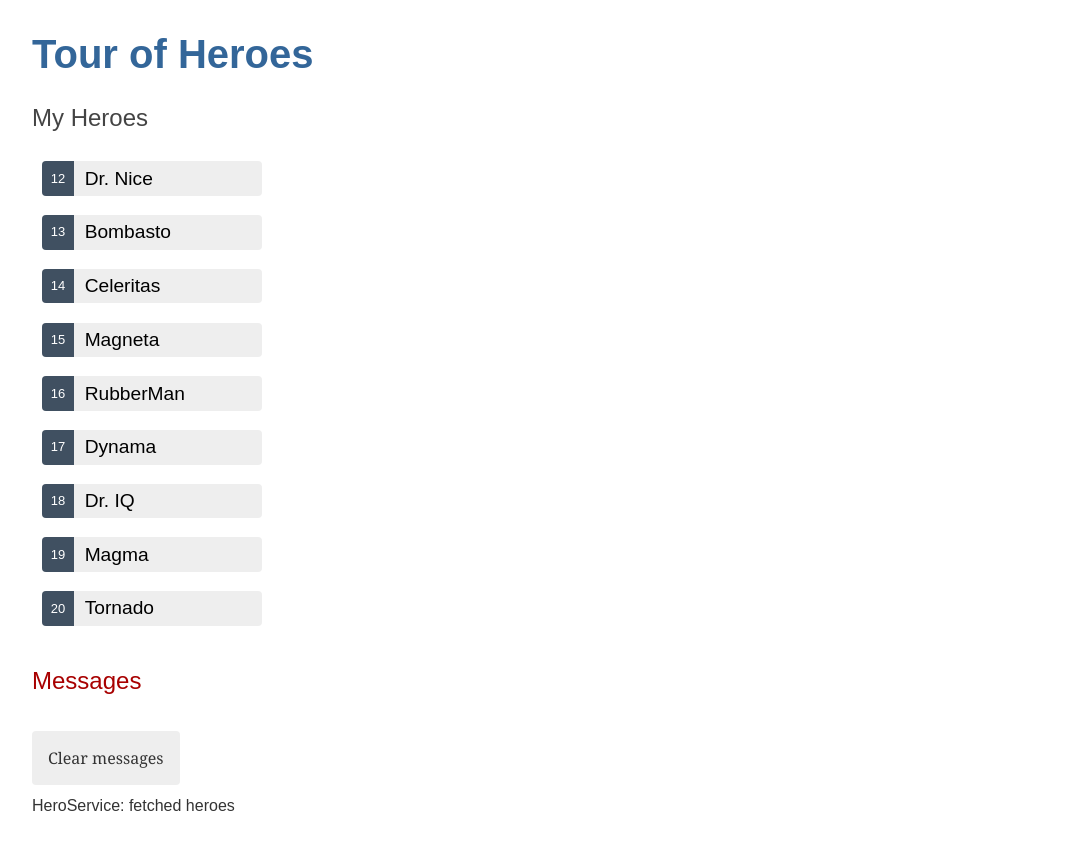
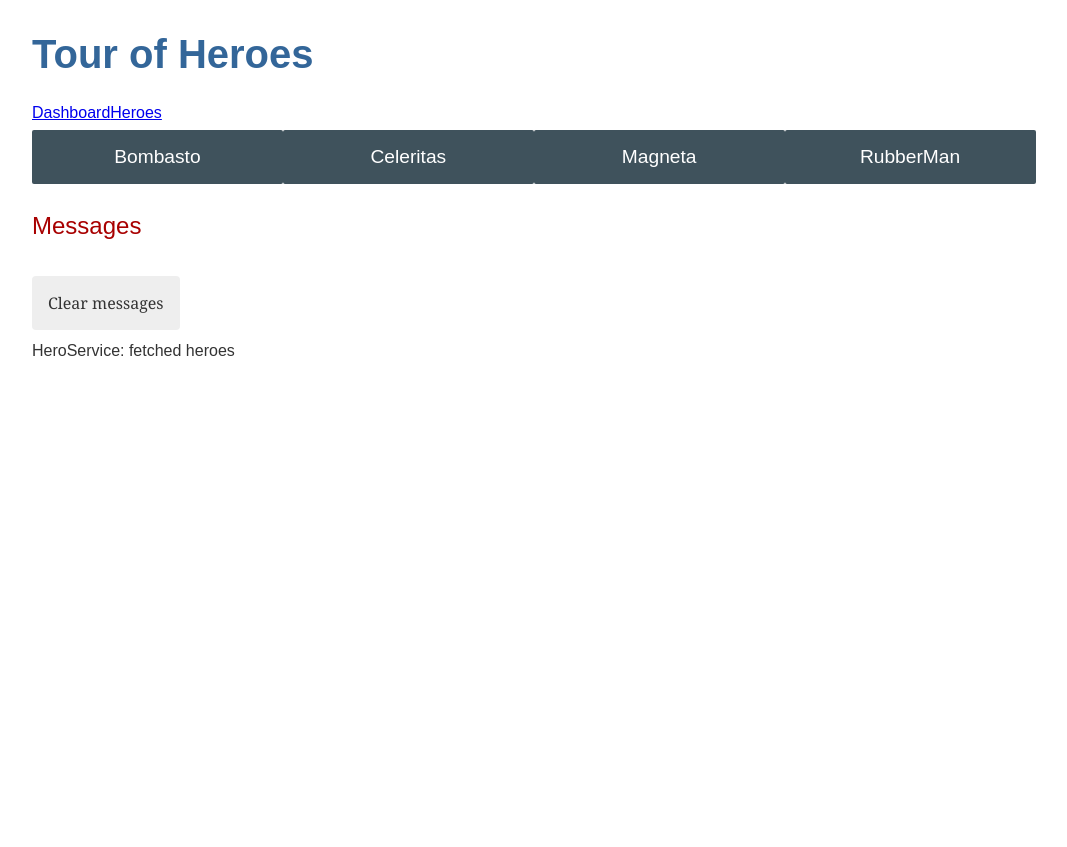
Before and after one commit to julmedvedeva/angular-tour-of-heroes, an Angular app: page /dashboard in a window 1280 px wide. Before the commit this address led to /. Shown: the whole page, without its empty margins (0-1067 px from the left). After the commit the page ends 800 px from the top, so only its background shows below. Built offline with nearby package versions, Linux system fonts and the light colour scheme.

Commit message:
wip: роутинг и дашборд

```diff
--- a/src/app/app-routing.module.ts
+++ b/src/app/app-routing.module.ts
@@ -1,7 +1,15 @@
 import { NgModule } from '@angular/core';
 import { RouterModule, Routes } from '@angular/router';
+import { HeroesComponent } from './heroes/heroes.component';
+import { DashboardComponent } from './dashboard/dashboard.component';
+import { HeroDetailComponent } from './hero-detail/hero-detail.component';
 
-const routes: Routes = [];
+const routes: Routes = [
+  { path: '', redirectTo: '/dashboard', pathMatch: 'full' },
+  {path: 'dashboard', component: DashboardComponent },
+  { path: 'heroes', component: HeroesComponent },
+  { path: 'detail/:id', component: HeroDetailComponent },
+];
 
 @NgModule({
   imports: [RouterModule.forRoot(routes)],
--- a/src/app/app.component.html
+++ b/src/app/app.component.html
@@ -1,3 +1,7 @@
 <h1>{{title}}</h1>
-<app-heroes></app-heroes>
+<nav>
+  <a routerLink="/dashboard">Dashboard</a>
+  <a routerLink="/heroes">Heroes</a>
+</nav>
+<router-outlet></router-outlet>
 <app-messages></app-messages>
--- a/src/app/app.module.ts
+++ b/src/app/app.module.ts
@@ -7,13 +7,15 @@
 import { HeroesComponent } from './heroes/heroes.component';
 import { HeroDetailComponent } from './hero-detail/hero-detail.component';
 import { MessagesComponent } from './messages/messages.component';
+import { DashboardComponent } from './dashboard/dashboard.component';
 
 @NgModule({
   declarations: [
     AppComponent,
     HeroesComponent,
     HeroDetailComponent,
-    MessagesComponent
+    MessagesComponent,
+    DashboardComponent
   ],
   imports: [
     BrowserModule,
--- /dev/null
+++ b/src/app/dashboard/dashboard.component.html
@@ -0,0 +1,4 @@
+<a *ngFor="let hero of heroes"
+   routerLink="/detail/{{hero.id}}">
+  {{hero.name}}
+</a>
--- /dev/null
+++ b/src/app/dashboard/dashboard.component.scss
@@ -0,0 +1,50 @@
+/* DashboardComponent's private CSS styles */
+
+h2 {
+  text-align: center;
+}
+
+.heroes-menu {
+  padding: 0;
+  margin: auto;
+  max-width: 1000px;
+
+  /* flexbox */
+  display: flex;
+  flex-direction: row;
+  flex-wrap: wrap;
+  justify-content: space-around;
+  align-content: flex-start;
+  align-items: flex-start;
+}
+
+a {
+  background-color: #3f525c;
+  border-radius: 2px;
+  padding: 1rem;
+  font-size: 1.2rem;
+  text-decoration: none;
+  display: inline-block;
+  color: #fff;
+  text-align: center;
+  width: 100%;
+  min-width: 70px;
+  margin: .5rem auto;
+  box-sizing: border-box;
+
+  /* flexbox */
+  order: 0;
+  flex: 0 1 auto;
+  align-self: auto;
+}
+
+@media (min-width: 600px) {
+  a {
+    width: 18%;
+    box-sizing: content-box;
+  }
+}
+
+a:hover {
+  background-color: #000;
+}
--- /dev/null
+++ b/src/app/dashboard/dashboard.component.ts
@@ -0,0 +1,24 @@
+import { Component, OnInit } from '@angular/core';
+
+import { HeroService } from '../hero.service';
+import {Hero} from "../../hero";
+
+@Component({
+  selector: 'app-dashboard',
+  templateUrl: './dashboard.component.html',
+  styleUrls: [ './dashboard.component.scss' ]
+})
+export class DashboardComponent implements OnInit {
+  heroes: Hero[] = [];
+
+  constructor(private heroService: HeroService) { }
+
+  ngOnInit(): void {
+    this.getHeroes();
+  }
+
+  getHeroes(): void {
+    this.heroService.getHeroes()
+      .subscribe(heroes => this.heroes = heroes.slice(1, 5));
+  }
+}
--- a/src/app/hero-detail/hero-detail.component.html
+++ b/src/app/hero-detail/hero-detail.component.html
@@ -7,4 +7,6 @@
     <input id="hero-name" [(ngModel)]="hero.name" placeholder="name">
   </div>
 
+  <button type="button" (click)="goBack()">go back</button>
+
 </div>
--- a/src/app/hero-detail/hero-detail.component.ts
+++ b/src/app/hero-detail/hero-detail.component.ts
@@ -1,5 +1,9 @@
 import { Component, Input } from '@angular/core';
 import { Hero } from "../../hero";
+import { ActivatedRoute } from '@angular/router';
+import { Location } from '@angular/common';
+
+import { HeroService } from '../hero.service';
 
 @Component({
   selector: 'app-hero-detail',
@@ -8,4 +12,24 @@
 })
 export class HeroDetailComponent {
   @Input() hero?: Hero;
+
+  constructor(
+    private route: ActivatedRoute,
+    private heroService: HeroService,
+    private location: Location
+  ) {}
+
+  ngOnInit(): void {
+    this.getHero();
+  }
+
+  getHero(): void {
+    const id = Number(this.route.snapshot.paramMap.get('id'));
+    this.heroService.getHero(id)
+      .subscribe(hero => this.hero = hero);
+  }
+
+  goBack(): void {
+    this.location.back();
+  }
 }
--- a/src/app/hero.service.ts
+++ b/src/app/hero.service.ts
@@ -16,4 +16,10 @@
     this.messageService.add('HeroService: fetched heroes');
     return heroes;
   }
+
+  getHero(id: number): Observable<Hero> {
+    const hero = HEROES.find(h => h.id === id)!;
+    this.messageService.add(`HeroService: fetched hero id=${id}`);
+    return of(hero);
+  }
 }
--- a/src/app/heroes/heroes.component.html
+++ b/src/app/heroes/heroes.component.html
@@ -1,10 +1,7 @@
-<h2>My Heroes</h2>
 <ul class="heroes">
   <li *ngFor="let hero of heroes">
-    <button type="button" (click)="onSelect(hero)" [class.selected]="hero === selectedHero">
-      <span class="badge">{{hero.id}}</span>
-      <span class="name">{{hero.name}}</span>
-    </button>
+    <a routerLink="/detail/{{hero.id}}">
+      <span class="badge">{{hero.id}}</span> {{hero.name}}
+    </a>
   </li>
 </ul>
-<app-hero-detail [hero]="selectedHero?? undefined"></app-hero-detail>
--- a/src/app/heroes/heroes.component.ts
+++ b/src/app/heroes/heroes.component.ts
@@ -1,33 +1,23 @@
-import { Component } from '@angular/core';
-import { Hero } from '../../hero'
-import { HeroService } from '../hero.service';
-import { MessageService } from '../message.service';
-
+import {Component, OnInit} from "@angular/core";
+import {Hero} from "../../hero";
+import {HeroService} from "../hero.service";
 @Component({
   selector: 'app-heroes',
   templateUrl: './heroes.component.html',
   styleUrls: ['./heroes.component.scss']
 })
-export class HeroesComponent {
+
+export class HeroesComponent implements OnInit {
   heroes: Hero[] = [];
-  selectedHero?: Hero;
 
-  constructor(
-    private heroService: HeroService,
-    private messageService: MessageService
-  ) {}
+  constructor(private heroService: HeroService) { }
+
   ngOnInit(): void {
     this.getHeroes();
-  }
-  onSelect(hero: Hero): void {
-    this.selectedHero = hero;
-    this.messageService.add(`HeroesComponent: Selected hero id=${hero.id}`);
   }
 
   getHeroes(): void {
     this.heroService.getHeroes()
       .subscribe(heroes => this.heroes = heroes);
   }
-
-
 }
```
Also changed, not shown: 1 other file (tests, documents, lock files or other folders).
